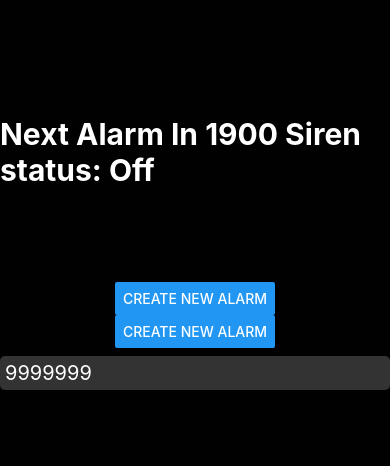
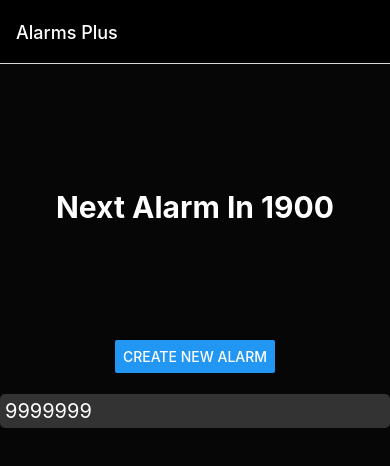
Before and after one commit to Geeoon/alarms-plus, a React Native app in the folder src/alarms-plus/: screen / in a window 390 px wide. Shown: the top 466 px of the page. Built offline with nearby package versions, Linux system fonts and the light colour scheme.

Commit message:
Added alarm stack

```diff
--- a/src/alarms-plus/App.js
+++ b/src/alarms-plus/App.js
@@ -1,37 +1,57 @@
 import { StatusBar } from 'expo-status-bar';
-import { Alert, StyleSheet, Text, View } from 'react-native';
 import { NavigationContainer } from '@react-navigation/native';
 import { createNativeStackNavigator } from '@react-navigation/native-stack';
+import { View } from 'react-native';
 
 import MainScreen from './components/MainScreen';
+import NewAlarmScreen from './components/NewAlarmScreen';
+import SirenScreen from './components/SirenScreen';
+import { useEffect, createRef } from 'react';
+import { useSelector } from 'react-redux';
 
 const Stack = createNativeStackNavigator();
 
 export default function App() {
+  const sirenOn = useSelector((state) => state.siren.isOn);
+  const navRef = createRef();
+
+  useEffect(() => {
+    if (navRef.current) {
+      if (sirenOn) {
+        navRef.current?.navigate('Siren On');
+      } else {
+        navRef.current?.navigate('Main');
+      }
+    }
+  }, [sirenOn, navRef]);
+
   return (
-    <NavigationContainer>
+    <NavigationContainer ref={navRef}>
+      <View style={{flex: 1, backgroundColor: '#060606'}}>
         <Stack.Navigator
+        initialRouteName='Main'
         screenOptions={{
-        headerShown: false,
+          headerStyle: { backgroundColor: '#000' },
+          headerTintColor: '#fff',
         }}>
           <Stack.Screen
             name="Main"
             component={MainScreen}
             options={{title: 'Alarms Plus'}}
           />
+          <Stack.Screen
+            name="New Alarm"
+            component={NewAlarmScreen}
+            options={{title: 'Create a New Alarm'}}
+          />
+          <Stack.Screen
+            name="Siren On"
+            component={SirenScreen}
+            options={{title: 'Alarm Activated'}}
+          />
         </Stack.Navigator>
+      </View>
       <StatusBar style="light" />
     </NavigationContainer>
   );
 }
-
-const styles = StyleSheet.create({
-  container: {
-    paddingTop: 30,
-    flex: 1,
-    backgroundColor: '#010101',
-  },
-  text: {
-    color: '#ffffff',
-  },
-});
--- /dev/null
+++ b/src/alarms-plus/Redux/Alarms/alarmsSlice.js
@@ -0,0 +1,22 @@
+import { createSlice } from "@reduxjs/toolkit";
+
+export const alarmsSlice = createSlice({
+    name: 'alarms',
+    initialState: {
+        alarms: []
+    },
+    reducers: {
+        addAlarm: (state, action) => {
+            if (state.alarms.findIndex(alarm => alarm.name === action.name) === -1) {
+                state.alarms = [...state.alarms, action.alarm];
+            }
+        },
+        removeAlarm: (state, action) => {
+            state.alarms = state.alarms.filter(alarm => alarm.name !== action.name);
+        },
+    }
+});
+
+export const { addAlarm, removeAlarm } = alarmsSlice.actions;
+
+export default alarmsSlice.reducer;
--- a/src/alarms-plus/Redux/Siren/sirenSlice.js
+++ b/src/alarms-plus/Redux/Siren/sirenSlice.js
@@ -4,10 +4,12 @@ export const sirenSlice = createSlice({
     name: 'siren',
     initialState: {
         isOn: false,
+        alarmName: null
     },
     reducers: {
-        sirenOn: (state) => {
+        sirenOn: (state, action) => {
             state.isOn = true;
+            state.alarmName = action.name;
         },
         sirenOff: (state) => {
             state.isOn = false;
--- a/src/alarms-plus/Redux/store.js
+++ b/src/alarms-plus/Redux/store.js
@@ -1,8 +1,10 @@
 import { configureStore } from '@reduxjs/toolkit';
 import sirenReducer from './Siren/sirenSlice';
+import alarmsReducer from './Alarms/alarmsSlice';
 
 export default configureStore({
     reducer: {
         siren: sirenReducer,
+        alarms: alarmsReducer,
     },
 });
--- a/src/alarms-plus/components/MainScreen.js
+++ b/src/alarms-plus/components/MainScreen.js
@@ -4,11 +4,11 @@ import NextAlarm from './NextAlarm';
 import NewAlarm from './NewAlarm';
 import AlarmList from './AlarmList';
 
-export default function MainScreen() {
+export default function MainScreen({navigation}) {
   return (
     <View style={styles.container}>
       <NextAlarm time={1900} />
-      <NewAlarm />
+      <NewAlarm navigation={navigation} />
       <AlarmList alarms={[]} />
     </View>
   );
@@ -18,7 +18,7 @@ const styles = StyleSheet.create({
   container: {
     paddingTop: 30,
     flex: 1,
-    backgroundColor: '#010101',
+    backgroundColor: '#060606',
   },
   text: {
     color: '#ffffff',
--- a/src/alarms-plus/components/NewAlarm.js
+++ b/src/alarms-plus/components/NewAlarm.js
@@ -1,19 +1,14 @@
 import React from 'react';
 import { StyleSheet, Text, View, Button } from 'react-native';
-import { sirenOn, sirenOff } from '../Redux/Siren/sirenSlice';
 import { useDispatch } from 'react-redux';
 
-export default function NewAlarm(props) {
+export default function NewAlarm({navigation}) {
     const dispatch = useDispatch();
     return (
     <View style={styles.container}>
         <Button
             title="Create New Alarm"
-            onPress={() => dispatch(sirenOn())}
-        />
-        <Button
-            title="Create New Alarm"
-            onPress={() => dispatch(sirenOff())}
+            onPress={() => navigation.navigate('New Alarm')}
         />
     </View>
     );
--- a/src/alarms-plus/components/NewAlarmScreen.js
+++ b/src/alarms-plus/components/NewAlarmScreen.js
@@ -1,8 +1,53 @@
-import { Alert, StyleSheet, Text, View } from 'react-native';
+import { useState, useCallback } from 'react';
+import { Alert, StyleSheet, Text, View, Button, TextInput } from 'react-native';
+import CalendarPicker from 'react-native-calendar-picker';
 
-export default function NewAlarmScreen() {
+export default function NewAlarmScreen({navigation}) {
+    const [date, setDate] = useState(new Date());
+    const [repeats, setRepeats] = useState(5);
+    const [repeatInterval, setRepeatInterval] = useState(5);
+    const [name, setName] = useState('');
+
+    const createAlarm = useCallback(() => {
+        if (date && repeats && repeatInterval && name) {
+            // add time to date
+            // add to store
+            Alert.alert('Alarm created.');
+            navigation.navigate('Main');
+        } else {
+            Alert.alert('Your alarm needs a name.');
+        }
+    }, [date, repeats, repeatInterval, name]);
+
   return (
     <View style={styles.container}>
+        <View>
+            <TextInput style={styles.textInput} placeholder='Alarm Name' placeholderTextColor='#999999' onChangeText={text => setName(text)}/>
+            <View style={styles.inputContainer}>
+                <Text style={styles.text}>Number of Repeats</Text>
+                <TextInput onChangeText={text => setRepeats((text != '') ? parseInt(text) : 0)} style={styles.numberInput} inputMode='numeric' placeholderTextColor='#999999' value={'' + repeats}/>
+            </View>
+            <View style={styles.inputContainer}>
+                <Text style={styles.text}>Minutes Between Repeats</Text>
+                <TextInput onChangeText={text => setRepeatInterval((text != '') ? parseInt(text) : 1)} style={styles.numberInput} inputMode='numeric' placeholderTextColor='#999999' value={'' + repeatInterval}/>
+            </View>
+            <View style={{backgroundColor: '#333333', margin: 10}}>
+                <CalendarPicker
+                    minDate={new Date()}
+                    disabledDatesTextStyle={{color: '#484848'}}
+                    textStyle={{color: 'white'}}
+                    todayBackgroundColor='rgba(0,0,0,0)'
+                    todayTextStyle={{color: 'white'}}
+                    selectedDayColor='#ccc'
+                    onDateChange={(date, type) => {setDate(date)}}
+                />
+                <Text>{date && date.toString()}</Text>
+            </View>
+        </View>
+        <View style={styles.menuButtonContainer}>
+            <View style={styles.menuButton}><Button title='Cancel' onPress={() => navigation.navigate('Main')}/></View>
+            <View style={styles.menuButton}><Button title='Create Alarm' onPress={createAlarm}/></View>
+        </View>
     </View>
   );
 }
@@ -11,9 +56,36 @@ const styles = StyleSheet.create({
   container: {
     paddingTop: 30,
     flex: 1,
-    backgroundColor: '#010101',
+    backgroundColor: '#060606',
+  },
+  inputContainer: {
+    flexDirection: 'row',
+  },
+  numberInput: {
+    width: 50,
+    color: 'white',
+    backgroundColor: '#333333',
+    fontSize: 20,
+    padding: 4,
+    margin: 5,
+  },
+  menuButtonContainer: {
+    flexDirection: 'row',
+    justifyContent: 'flex-end',
+  },
+  menuButton: {
+    margin: 5
+  },
+  textInput: {
+    color: 'white',
+    backgroundColor: '#333333',
+    fontSize: 20,
+    padding: 4,
+    margin: 5,
   },
   text: {
     color: '#ffffff',
+    fontSize: 20,
+    alignSelf: 'center'
   },
 });
--- a/src/alarms-plus/components/NextAlarm.js
+++ b/src/alarms-plus/components/NextAlarm.js
@@ -3,10 +3,9 @@ import { StyleSheet, Text, View } from 'react-native';
 import { useSelector } from 'react-redux';
 
 export default function NextAlarm(props) {
-    const sirenOn = useSelector((state) => state.siren.isOn);
     return (
     <View style={styles.container}>
-        <Text style={styles.text}>Next Alarm In {props.time} Siren status: { sirenOn ? "On" : "Off"}</Text>
+        <Text style={styles.text}>Next Alarm In {props.time}</Text>
     </View>
     );
 }
--- /dev/null
+++ b/src/alarms-plus/components/SirenScreen.js
@@ -0,0 +1,26 @@
+import { Button, StyleSheet, Text, View } from 'react-native';
+import { useDispatch } from 'react-redux';
+
+import { sirenOff } from '../Redux/Siren/sirenSlice';
+
+export default function SirenScreen({navigation}) {
+    const dispatch = useDispatch();
+    return (
+        <View style={styles.container}>
+            <Text style={styles.text}></Text>
+            <Button title='DISMISS' onPress={dispatch(sirenOff)}/>
+        </View>
+    );
+}
+
+const styles = StyleSheet.create({
+  container: {
+    paddingTop: 30,
+    flex: 1,
+    backgroundColor: '#FFFFFF',
+  },
+  text: {
+    textAlign: 'center',
+    fontSize: 50
+  },
+});
--- a/src/alarms-plus/package.json
+++ b/src/alarms-plus/package.json
@@ -15,8 +15,10 @@
     "expo": "~49.0.5",
     "expo-splash-screen": "~0.20.4",
     "expo-status-bar": "~1.6.0",
+    "moment": "^2.29.4",
     "react": "18.2.0",
     "react-native": "0.72.3",
+    "react-native-calendar-picker": "^7.1.4",
     "react-native-safe-area-context": "^4.7.1",
     "react-native-screens": "^3.23.0",
     "react-redux": "^8.1.1",
```
Also changed, not shown: 1 other file (tests, documents, lock files or other folders). Lines whose indentation alone changed are shown as unchanged.
